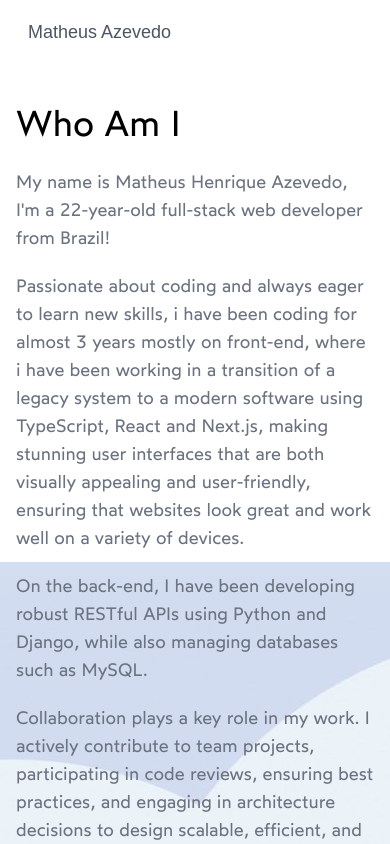
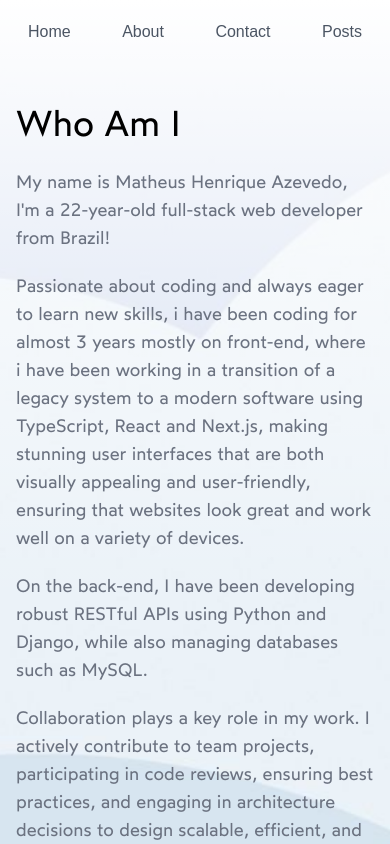
Before and after one commit to mattherique/web-portfolio, a Next.js app: page /about in a window 390 px wide. Shown: the top 844 px of the page. Built offline with nearby package versions, Linux system fonts and the light colour scheme.

Commit message:
fix: adjustments on image animation

```diff
--- a/src/app/about/layout.tsx
+++ b/src/app/about/layout.tsx
@@ -12,7 +12,7 @@ export const metadata: Metadata = {
 
 export default function Layout({ children }: { children: React.ReactNode }) {
     return (
-        <div className="w-full image-background">
+        <div className="w-full image-background h-full" data-cover>
             <header>
                 <Navbar/>
             </header>
--- a/src/app/about/page.tsx
+++ b/src/app/about/page.tsx
@@ -38,9 +38,9 @@ const AboutPage: React.FC = () => {
     }, []);
 
     return (
-        <div className='w-full flex justify-center'>
-            <div className='flex flex-col gap-y-20 mx-4 xl:mx-auto w-full max-w-3xl xl:max-w-6xl font-[family-name:var(--font-wotfard)] justify-center text-black my-10 lg:my-20'>
-                <div className='w-full'>
+        <div className='w-full h-full'>
+            <div className='flex  h-full flex-col gap-y-20 px-4 xl:mx-auto w-full max-w-3xl xl:max-w-6xl font-[family-name:var(--font-wotfard)] justify-center text-black my-10 lg:my-20 overflow-x-hidden'>
+                <div className='w-full h-full'>
                     <h1 className='text-4xl mb-6'>{'Who Am I'}</h1>
                     <div className='flex flex-col gap-y-5'>
                         <p className='text-lg lg:text-xl text-gray-500'>
--- a/src/app/globals.css
+++ b/src/app/globals.css
@@ -226,15 +226,27 @@ body {
   transition-delay: 1500ms;
 }
 
-.image-background {
+.image-background{
   background:
-    linear-gradient(to bottom, white, rgba(255, 255, 255, 0) 20%),
+    linear-gradient(to bottom, white, rgba(251, 180, 180, 0) 20%),
     linear-gradient(to top, white, rgba(255, 255, 255, 0) 20%),
     url('/cartoon-cloud.jpg');
-  /* background-size: cover; */
   background-position: center;
   background-repeat: no-repeat;
   animation: parallax 10s infinite alternate ease-in-out;
+}
+
+@media(max-width:992px){
+  .image-background[data-cover]{
+    background:
+      linear-gradient(to bottom, white, rgba(251, 180, 180, 0) 20%),
+      linear-gradient(to top, white, rgba(255, 255, 255, 0) 20%),
+      url('/cartoon-cloud.jpg');
+    background-size: cover;
+    background-position: center;
+    background-repeat: no-repeat;
+    animation: parallax 10s infinite alternate ease-in-out;
+  }
 }
 
 .nav-animation{
--- a/src/ui/Navbar.tsx
+++ b/src/ui/Navbar.tsx
@@ -6,10 +6,13 @@ const Navbar = () => {
     return (
         <nav className='w-full flex h-16'>
             <div className='h-16 flex items-center justify-between mx-4 w-full sm:mx-auto max-w-3xl xl:max-w-6xl nav-animation'>
-                <Link href="/" className='cursor-pointer hover:bg-sky-100 py-2 px-3 rounded-md transition-all'>
+                <Link href="/" className='cursor-pointer hover:bg-sky-100 py-2 px-3 rounded-md transition-all hidden sm:block'>
                     <p className='text-lg text-gray-600'>Matheus Azevedo</p>
                 </Link>
-                <div className='gap-x-10 hidden md:flex'>
+                <div className=' flex justify-between md:flex md:justify-normal w-full sm:w-auto'>
+                    <Link href="/" className='text-gray-600 hover:bg-sky-100 py-2 px-3 rounded-md transition-all'>
+                        Home
+                    </Link>
                     <Link href="/about" className='text-gray-600 hover:bg-sky-100 py-2 px-3 rounded-md transition-all'>
                         About
                     </Link>
```
